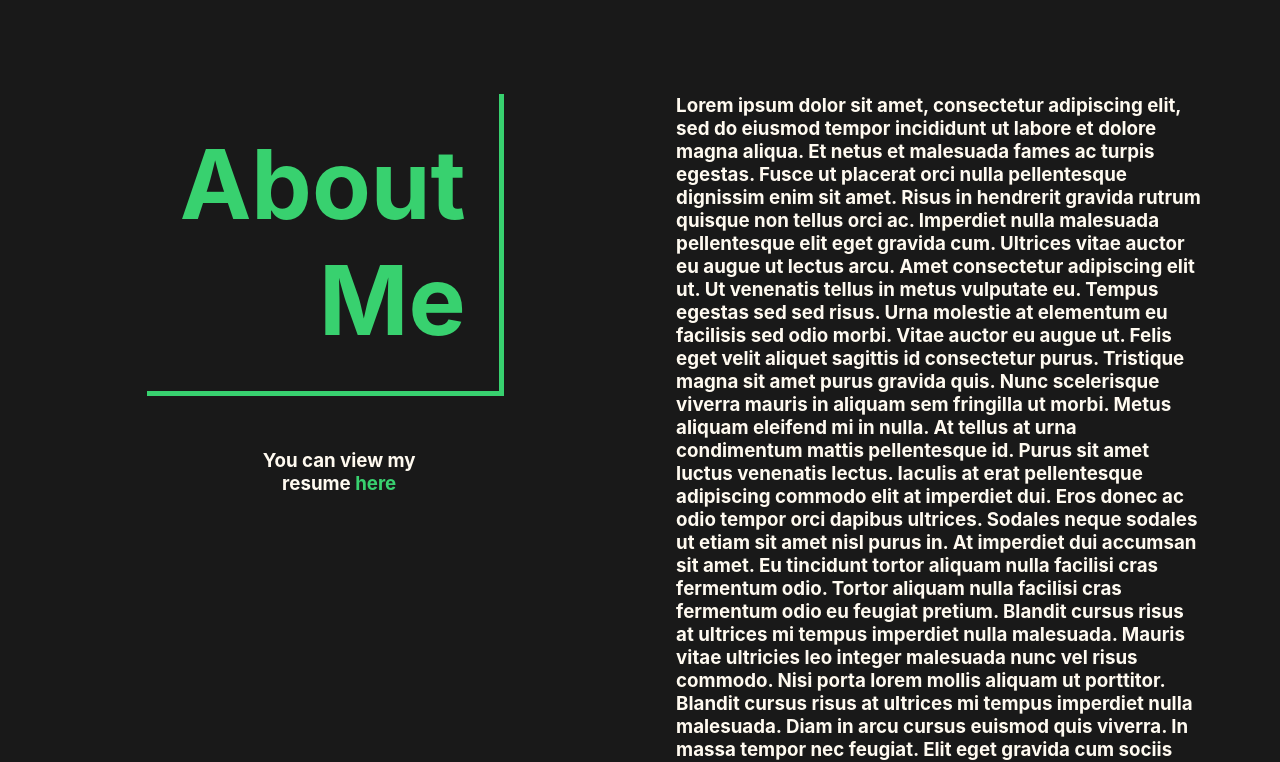
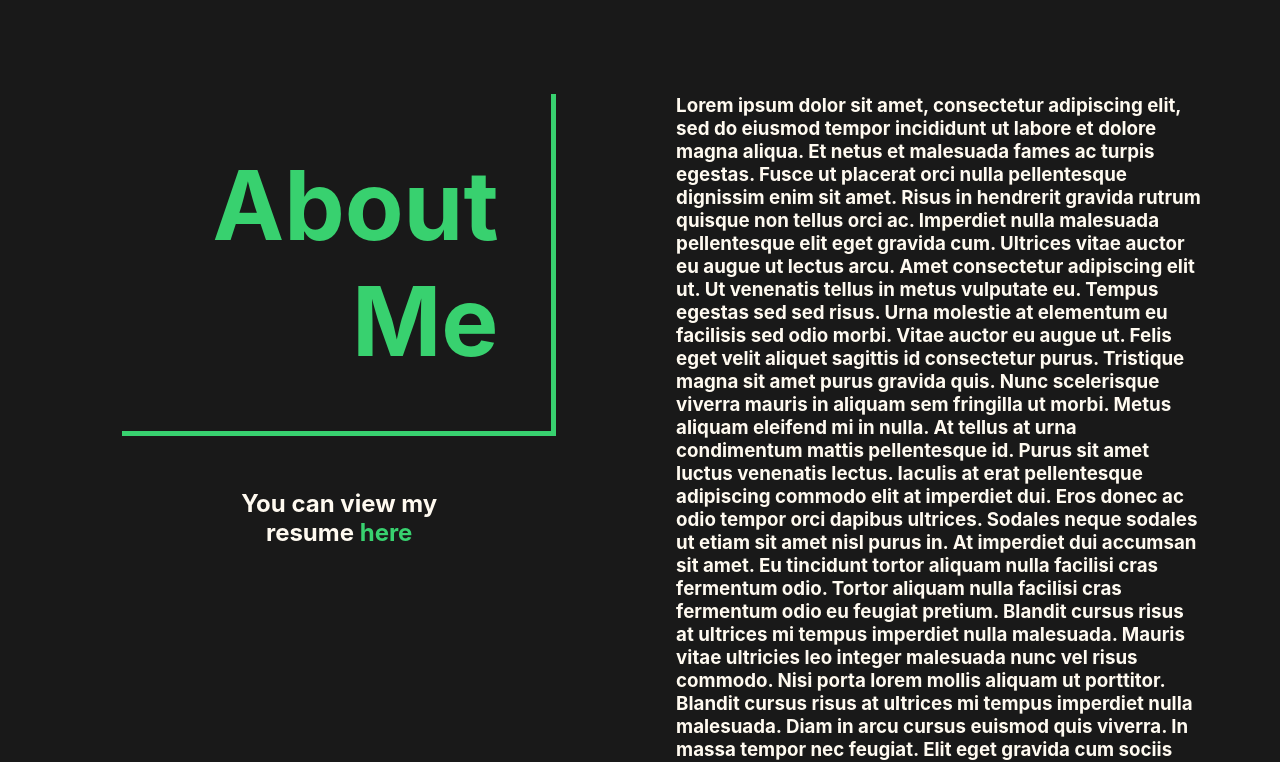
Before and after one commit to johnclimie/UpdatedPortfolio2022, a plain HTML site: page index.html in a window 1280 px wide. Shown: the part 325-1087 px from the top of the page. Drawn offline with Linux system fonts and the light colour scheme.

Commit message:
About Me logo is now centered

```diff
--- a/style.css
+++ b/style.css
@@ -107,12 +107,12 @@ body {
 
 #about-me-logo {
     display: flex;
-    justify-content: flex-end;
-    align-self: center;
+    justify-content: center;
     text-align: end;
 }
 
 #about-me-logo h1 {
+    display: flex;
     width: 5ch;
     padding: 10%;
 
@@ -133,6 +133,7 @@ body {
 
 #resume h3 {
     width: 15ch;
+    font-size: 1.5rem;
 }
 
 #resume span {
```
